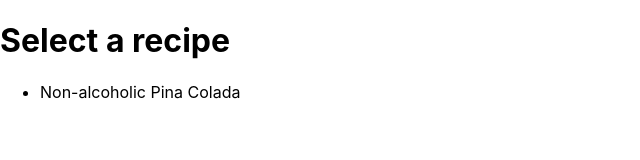
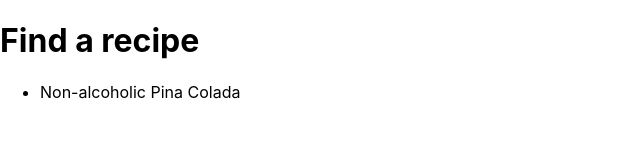
Before and after one commit to luckasnix/recipe-web-app, a Next.js app: page / in a window 1280 px wide. Shown: the top 160 px of the page, without its empty margins (0-640 px from the left). Built offline with nearby package versions, Linux system fonts and the light colour scheme.

Commit message:
Enhance SEO title and description of home page

```diff
--- a/pages/index.tsx
+++ b/pages/index.tsx
@@ -6,10 +6,11 @@ export default function Home({ recipes }) {
   return (
     <div>
       <Head>
-        <title>Find the best recipes ever</title>
+        <title>Find a recipe | Awesome Recipes</title>
+        <meta name='description' content='Find a recipe the easiest way'/>
       </Head>
       <main>
-        <h1>Select a recipe</h1>
+        <h1>Find a recipe</h1>
         <ul>
           {recipes.map(({ slug, name }: { slug: string, name: string }) => (
             <li key={slug}>
--- a/pages/recipes/[recipe].tsx
+++ b/pages/recipes/[recipe].tsx
@@ -6,7 +6,7 @@ import { GetServerSideProps } from 'next'
 
 export default function RecipeTemplate({ recipe }) {
   return (
-    <div>
+    <>
       <Head>
         <title>{recipe.name} | Awesome Recipes</title>
         <meta name='description' content={recipe.description}/>
@@ -47,7 +47,7 @@ export default function RecipeTemplate({ recipe }) {
           ))}
         </ul>
       </main>
-    </div>
+    </>
   )
 }
 
```
